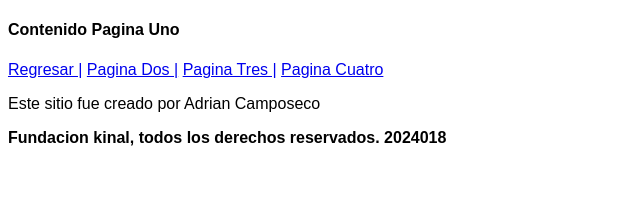
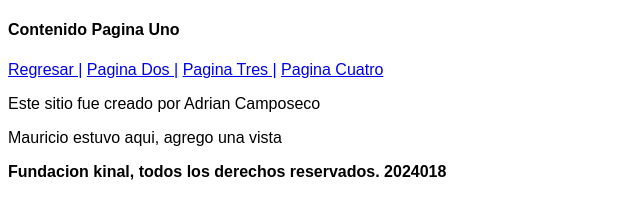
Before and after one commit to AndyAjiatas07/proyecto_1, a plain HTML site: page pages/page_one.html in a window 1280 px wide. Shown: the whole page, without its empty margins (0-640 px from the left). Drawn offline with Linux system fonts and the light colour scheme; files that its build step writes are made by us from their sources.

Commit message:
se agrego la vista de persona

```diff
--- a/pages/page_one.html
+++ b/pages/page_one.html
@@ -22,6 +22,9 @@
         <section>
             <p>Este sitio fue creado por Adrian Camposeco</p>
         </section>
+        <section>
+            <p>Mauricio estuvo aqui, agrego una vista</p>
+        </section>
     </main>
     <footer>
         <p><strong>Fundacion kinal, todos los derechos reservados. 2024018</strong></p>
```
